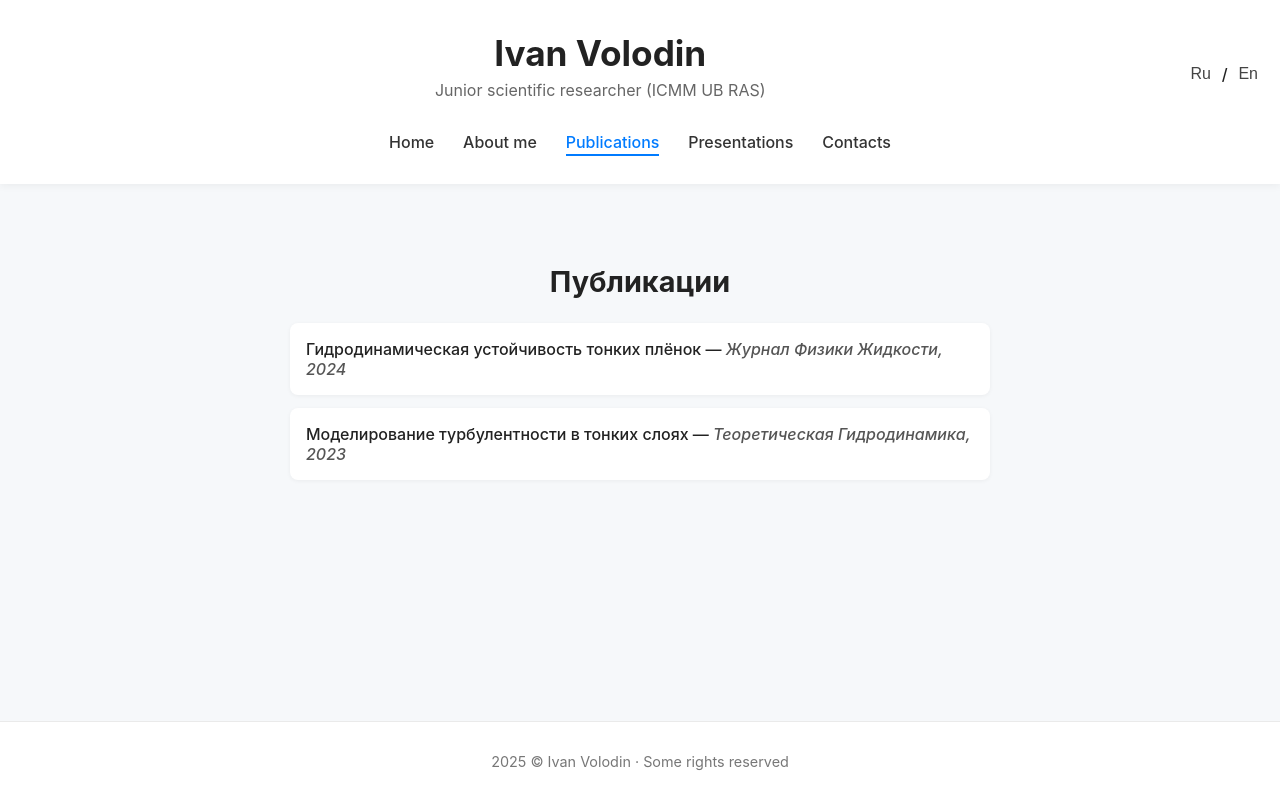
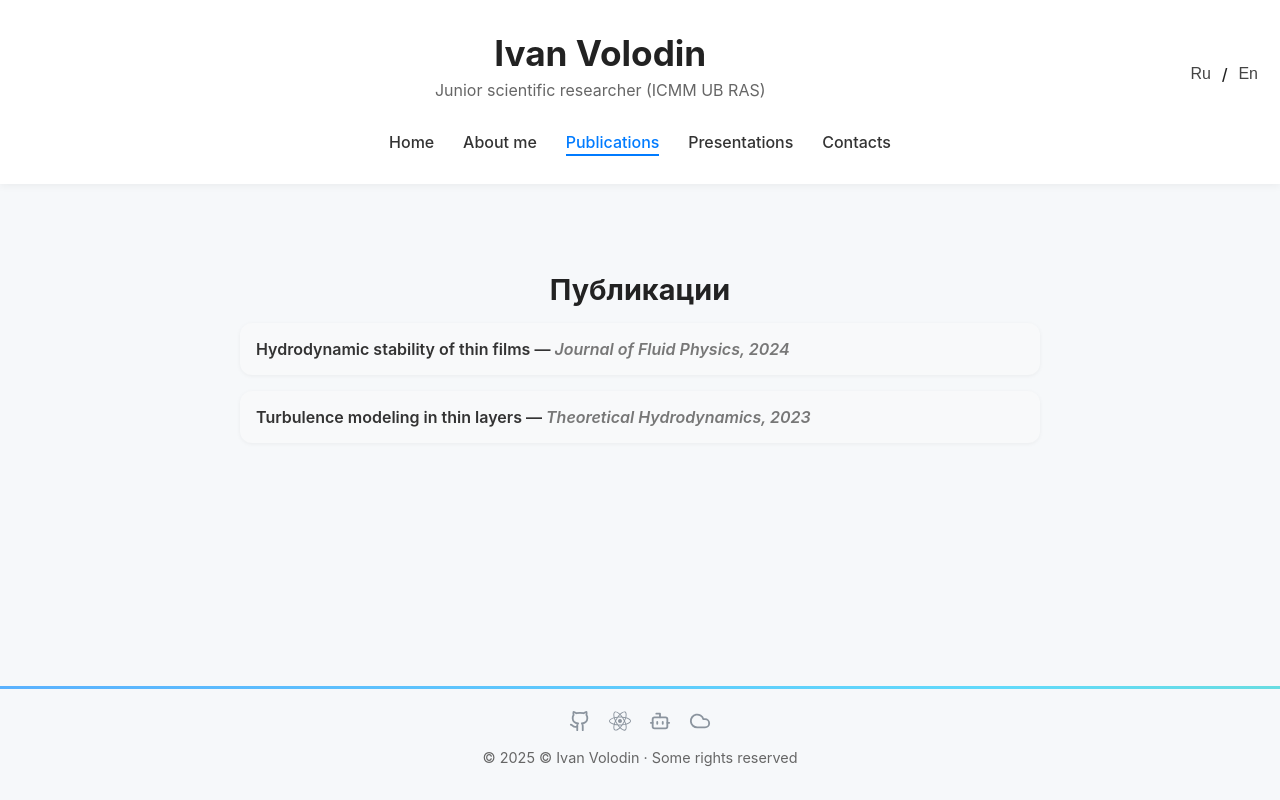
Before and after one commit to ivanwolodin/ivanvolodin, a React (Create React App) app: page /publications in a window 1280 px wide. Built offline with nearby package versions, Linux system fonts and the light colour scheme.

Commit message:
Added: icons in Footer

```diff
--- a/package.json
+++ b/package.json
@@ -13,6 +13,7 @@
     "react": "^19.2.0",
     "react-dom": "^19.2.0",
     "react-i18next": "^16.2.4",
+    "react-icons": "^5.5.0",
     "react-router-dom": "^7.9.5",
     "react-scripts": "5.0.1",
     "web-vitals": "^2.1.4"
--- a/src/components/Footer/Footer.css
+++ b/src/components/Footer/Footer.css
@@ -1,9 +1,80 @@
 .footer {
-  background-color: #ffffff;
-  border-top: 1px solid #eaeaea;
+  position: relative;
   text-align: center;
-  padding: 1rem;
+  padding: 1.2rem;
   font-size: 0.9rem;
-  color: #777;
-  animation: fadeIn 0.6s ease;
+  overflow: hidden;
+  color: #666;
+
 }
+
+.footer__gradient {
+  position: absolute;
+  top: 0;
+  left: 0;
+  width: 100%;
+  height: 3px;
+  background: linear-gradient(90deg, #58a6ff, #61dafb, #7ee787, #f778ba, #58a6ff);
+  background-size: 400%;
+  animation: moveGradient 8s linear infinite;
+}
+
+@keyframes moveGradient {
+  0% { background-position: 0% 50%; }
+  100% { background-position: 400% 50%; }
+}
+
+.footer__content {
+  display: flex;
+  flex-direction: column;
+  align-items: center;
+  gap: 8px;
+  z-index: 2;
+  position: relative;
+}
+
+.footer__text {
+  font-weight: 400;
+  letter-spacing: 0.3px;
+}
+
+.footer__heart {
+  color: #ff6b6b;
+  animation: pulse 1.5s infinite;
+}
+
+@keyframes pulse {
+  0%, 100% { transform: scale(1); }
+  50% { transform: scale(1.2); }
+}
+
+.footer__icons {
+  display: flex;
+  gap: 18px;
+  margin-top: 5px;
+}
+
+.footer__icons a {
+  color: #8b949e;
+  transition: color 0.3s, transform 0.3s, filter 0.3s;
+}
+
+.footer__icons a:hover {
+  color: #58a6ff;
+  transform: scale(1.25);
+  filter: drop-shadow(0 0 6px currentColor);
+}
+
+.footer__icon-react {
+  color: #61dafb;
+}
+
+.footer__icon-react:hover {
+  filter: drop-shadow(0 0 8px #61dafb);
+}
+
+.footer__copy {
+  margin-top: 10px;
+  font-size: 0.8rem;
+  opacity: 0.6;
+}
--- a/src/components/Footer/Footer.js
+++ b/src/components/Footer/Footer.js
@@ -1,13 +1,61 @@
 import React from 'react';
+
 import { useTranslation } from "react-i18next";
+import { Github, Cloud, Bot } from 'lucide-react';
+import { FaReact } from 'react-icons/fa';
 import './Footer.css';
 
 function Footer() {
   const { t } = useTranslation();
+  const year = new Date().getFullYear();
+
   return (
     <footer className="footer">
-      <p className="footer__text">
-        {new Date().getFullYear()} {t('footer.text')}
+      <div className="footer__gradient" />
+
+      <div className="footer__content">
+        <div className="footer__icons">
+          <a
+            href="https://github.com/ivanwolodin1"
+            target="_blank"
+            rel="noreferrer"
+            title="GitHub"
+            className='footer__icon'
+          >
+            <Github size={22} />
+          </a>
+          <a
+            href="https://react.dev/"
+            target="_blank"
+            rel="noreferrer"
+            title="React"
+            className="footer__icon footer__icon-react"
+          >
+            <FaReact size={22} />
+          </a>
+          <a
+            href="https://chat.openai.com/"
+            target="_blank"
+            rel="noreferrer"
+            title="ChatGPT"
+            className='footer__icon'
+          >
+            <Bot size={22} />
+          </a>
+          <a
+            href="https://cloud.yandex.ru/"
+            target="_blank"
+            rel="noreferrer"
+            title="Yandex Cloud"
+            className='footer__icon'
+          >
+            <Cloud size={22} />
+          </a>
+        </div>
+      </div>
+
+      <p className="footer__content">
+        © {year} {t('footer.text')}
       </p>
     </footer>
   );
--- a/src/i18n/locales/ru/translation.json
+++ b/src/i18n/locales/ru/translation.json
@@ -1,7 +1,7 @@
 {
   "header": {
     "title": "Иван Володин",
-    "position": "Младшний научный сотрудник (ИМСС УрО РАН)",
+    "position": "Младший научный сотрудник (ИМСС УрО РАН)",
     "nav": {
       "home": "Главная",
       "publications": "Публикации",
@@ -23,13 +23,18 @@
       "id": "pub1",
       "title": "Гидродинамическая устойчивость тонких плёнок",
       "journal": "Журнал Физики Жидкости, 2024",
-        "description": "В этой статье исследуется устойчивость тонких плёнок жидкости на основе вычислительных моделей."
+      "description": "В этой статье исследуется устойчивость тонких плёнок жидкости на основе вычислительных моделей.",
+      "abstract": "Проведено численное исследование устойчивости тонких жидкостных плёнок при различных граничных условиях. Показано, что критическая толщина зависит от поверхностного натяжения и вязкости.",
+      "doi": "10.1234/fluidphys.2024.001"
     },
     {
       "id": "pub2",
       "title": "Моделирование турбулентности в тонких слоях",
       "journal": "Теоретическая Гидродинамика, 2023",
-        "description": "Статья посвящена моделированию турбулентных процессов в тонких жидкостных слоях с использованием методов CFD."
+      "description": "Статья посвящена моделированию турбулентных процессов в тонких жидкостных слоях с использованием методов CFD.",
+      "abstract": "Работа описывает методику моделирования перехода к турбулентности в тонких слоях жидкости с использованием метода конечных элементов и анализа спектра возмущений.",
+      "doi": "10.5678/theorhydro.2023.015",
+      "pdf": "/pdfs/turbulence_modeling.pdf"
     }
   ]
   },
--- a/src/pages/Publications/Publications.css
+++ b/src/pages/Publications/Publications.css
@@ -48,3 +48,75 @@
 .publications__item_open {
   background-color: #f0f8ff;
 }
+
+.publications {
+  max-width: 800px;
+  margin: 0 auto;
+  padding: 2rem;
+}
+
+.publications__title {
+  font-size: 1.8rem;
+  margin-bottom: 1rem;
+  text-align: center;
+}
+
+.publications__list {
+  list-style: none;
+  padding: 0;
+}
+
+.publications__item {
+  margin-bottom: 1rem;
+  padding: 1rem;
+  border-radius: 12px;
+  background: #f8f9fa;
+  cursor: pointer;
+  transition: all 0.3s ease;
+}
+
+.publications__item:hover {
+  background: #eef1f5;
+}
+
+.publications__item_open {
+  background: #fff;
+  box-shadow: 0 2px 8px rgba(0,0,0,0.1);
+}
+
+.publications__header {
+  font-weight: 600;
+  color: #333;
+}
+
+.publications__journal {
+  color: #777;
+}
+
+.publications__description,
+.publications__abstract {
+  margin-top: 0.8rem;
+  color: #444;
+  line-height: 1.5;
+}
+
+.publications__links {
+  display: flex;
+  align-items: center;
+  gap: 1rem;
+  margin-top: 0.5rem;
+}
+
+.publications__doi {
+  color: #0056b3;
+  text-decoration: none;
+}
+
+.publications__doi:hover {
+  text-decoration: underline;
+}
+
+.publications__pdf {
+  color: #d9534f;
+  text-decoration: none;
+}
--- a/src/pages/Publications/Publications.js
+++ b/src/pages/Publications/Publications.js
@@ -1,23 +1,12 @@
 import React, { useState, useEffect } from 'react';
+import { FaFilePdf } from 'react-icons/fa';
+import { useTranslation } from "react-i18next";
+
 import './Publications.css';
-
-const publicationsData = [
-  {
-    id: 'pub1',
-    title: 'Гидродинамическая устойчивость тонких плёнок',
-    journal: 'Журнал Физики Жидкости, 2024',
-    description: 'В этой статье исследуется устойчивость тонких плёнок жидкости на основе вычислительных моделей. Приводятся результаты численного моделирования и экспериментальных наблюдений.'
-  },
-  {
-    id: 'pub2',
-    title: 'Моделирование турбулентности в тонких слоях',
-    journal: 'Теоретическая Гидродинамика, 2023',
-    description: 'Статья посвящена моделированию турбулентных процессов в тонких жидкостных слоях с использованием методов CFD. Обсуждаются влияние вязкости и граничных условий на стабильность течений.'
-  }
-];
 
 function Publications() {
   const [openId, setOpenId] = useState(null);
+  const { t } = useTranslation();
 
   // Проверка якоря при заходе на страницу
   useEffect(() => {
@@ -36,11 +25,14 @@ function Publications() {
     window.history.replaceState(null, '', `#${id}`);
   };
 
+  const publications = t('publications.items', { returnObjects: true });
+
+
   return (
     <section className="publications">
       <h2 className="publications__title">Публикации</h2>
       <ul className="publications__list">
-        {publicationsData.map(pub => (
+        {publications.map(pub => (
           <li
             key={pub.id}
             id={pub.id}
@@ -48,11 +40,43 @@ function Publications() {
             onClick={() => toggleOpen(pub.id)}
           >
             <div className="publications__header">
-              {pub.title} — <span className="publications__journal">{pub.journal}</span>
+              <span className="publications__title-text">{pub.title}</span>
+              {' — '}
+              <span className="publications__journal">{pub.journal}</span>
             </div>
+
             {openId === pub.id && (
-              <div className="publications__description">
-                {pub.description}
+              <div className="publications__details">
+                <p className="publications__description">{pub.description}</p>
+                {pub.abstract && (
+                  <p className="publications__abstract">
+                    <strong>Аннотация: </strong>{pub.abstract}
+                  </p>
+                )}
+                <div className="publications__links">
+                  {pub.doi && (
+                    <a
+                      href={`https://doi.org/${pub.doi}`}
+                      target="_blank"
+                      rel="noopener noreferrer"
+                      className="publications__doi"
+                    >
+                      DOI: {pub.doi}
+                    </a>
+                  )}
+                  {pub.pdf && (
+                    <a
+                      href={pub.pdf}
+                      target="_blank"
+                      rel="noopener noreferrer"
+                      className="publications__pdf"
+                      title="Скачать PDF"
+                      onClick={(e) => e.stopPropagation()}
+                    >
+                      <FaFilePdf size={18} />
+                    </a>
+                  )}
+                </div>
               </div>
             )}
           </li>
```
Also changed, not shown: 1 other file (tests, documents, lock files or other folders). Lines whose indentation alone changed are shown as unchanged.
